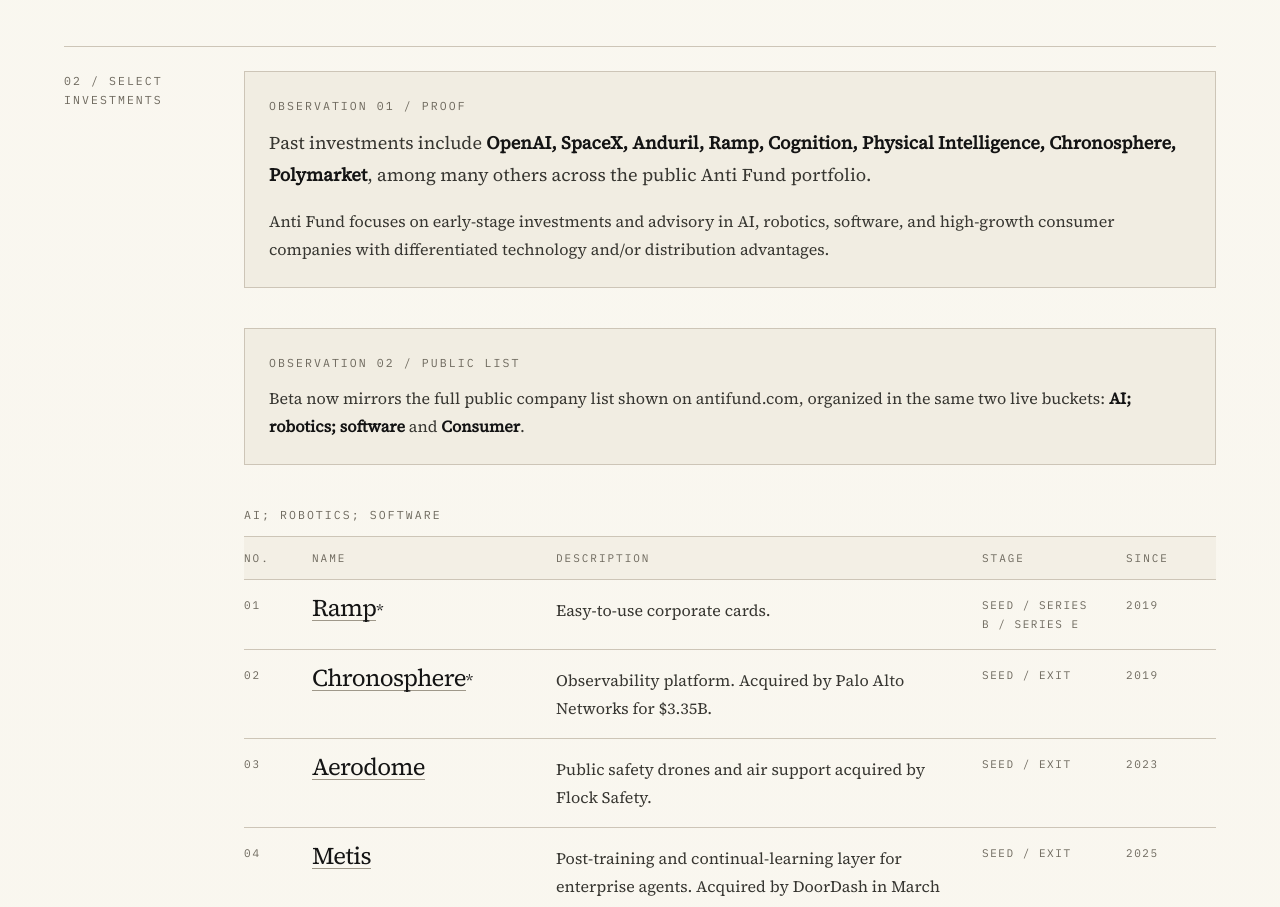
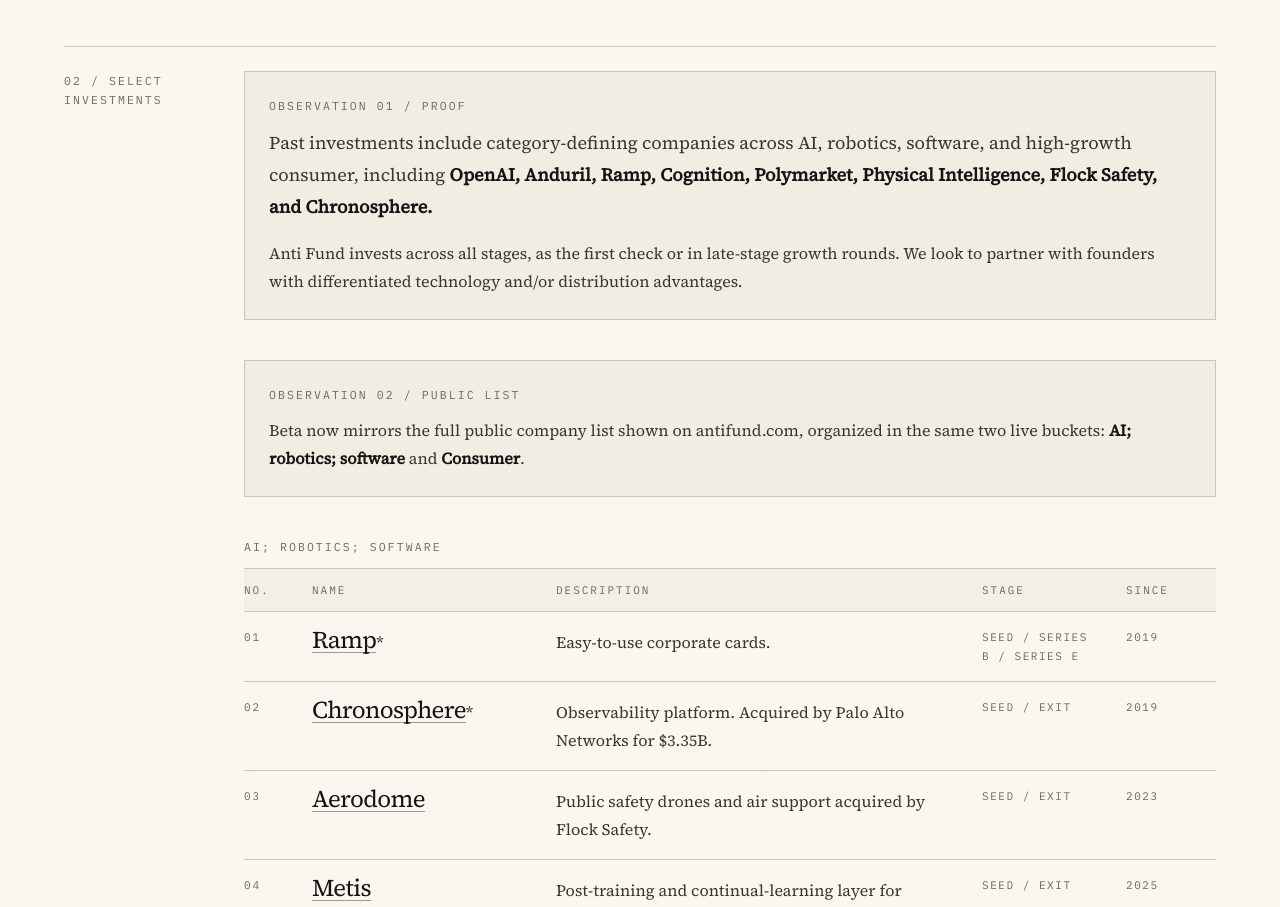
Before and after one commit to geoffreywoo/anti-fund, a Next.js app: page / in a window 1280 px wide. Shown: the part 2120-3027 px from the top of the page. Built offline with nearby package versions, Linux system fonts and the light colour scheme.

Commit message:
refactor: refresh portfolio proof copy

```diff
--- a/components/Portfolio.tsx
+++ b/components/Portfolio.tsx
@@ -258,17 +258,6 @@ const consumerCompanies: Company[] = [
   },
 ];
 
-const highlightCompanies = [
-  "OpenAI",
-  "SpaceX",
-  "Anduril",
-  "Ramp",
-  "Cognition",
-  "Physical Intelligence",
-  "Chronosphere",
-  "Polymarket",
-].join(", ");
-
 function CompanyRow({
   company,
   index,
@@ -353,13 +342,16 @@ export default function Portfolio() {
             <div className="border border-line bg-paper-alt px-6 py-6">
               <p className="paper-label mb-3">Observation 01 / Proof</p>
               <p className="text-lg leading-8 text-ink-soft">
-                Past investments include{" "}
-                <span className="font-semibold text-ink">{highlightCompanies}</span>
-                , among many others across the public Anti Fund portfolio.
+                Past investments include category-defining companies across AI,
+                robotics, software, and high-growth consumer, including{" "}
+                <span className="font-semibold text-ink">
+                  OpenAI, Anduril, Ramp, Cognition, Polymarket, Physical
+                  Intelligence, Flock Safety, and Chronosphere.
+                </span>
               </p>
               <p className="mt-4 text-base leading-7 text-ink-soft">
-                Anti Fund focuses on early-stage investments and advisory in AI,
-                robotics, software, and high-growth consumer companies with
+                Anti Fund invests across all stages, as the first check or in
+                late-stage growth rounds. We look to partner with founders with
                 differentiated technology and/or distribution advantages.
               </p>
             </div>
```
